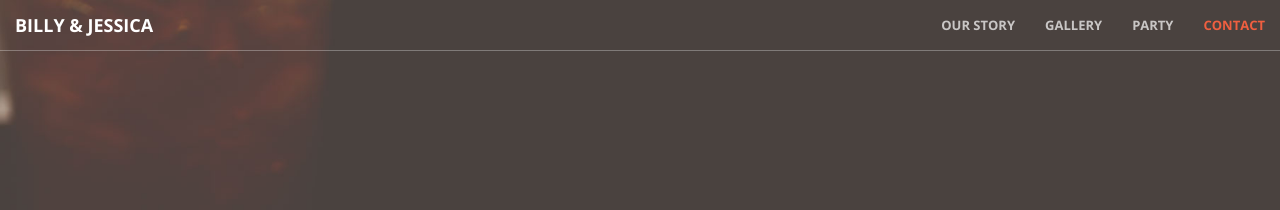
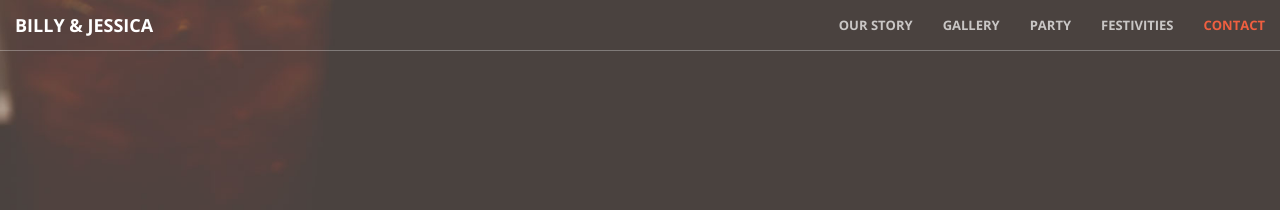
Before and after one commit to notbleh/wed-website, a Jekyll site: the page built from index.html, in a window 1280 px wide. Shown: the top 210 px of the page. Built offline with Jekyll 4.4.1, drawn with Linux system fonts in a browser that asks for light colours.

Commit message:
Update nav.html

```diff
--- a/_includes/nav.html
+++ b/_includes/nav.html
@@ -24,6 +24,9 @@
                     <a class="page-scroll" href="#party">Party</a>
                 </li>
                 <li>
+                    <a class="page-scroll" href="#festivities">Festivities</a>
+                </li>
+                <li>
                     <a class="page-scroll" href="#contact">Contact</a>
                 </li>
             </ul>
```
